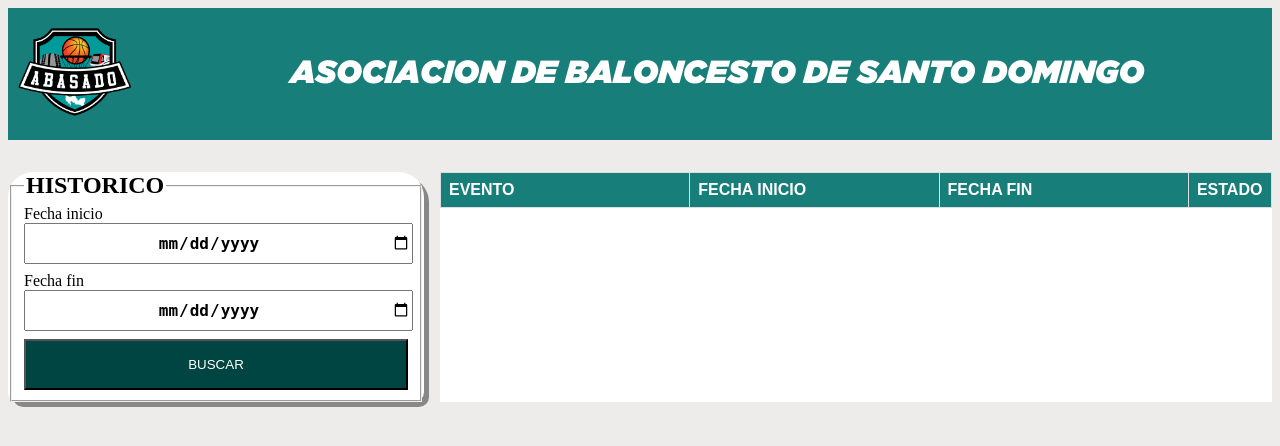
After one commit to Graco-02/TeamManager, a PHP site: page /eventos/historico_eventos.php in a window 1280 px wide. The commit adds this page. Shown: the top 446 px of the page. Run offline with PHP 8.4, Linux system fonts and the light colour scheme; the visitor is signed in with stand-in values (Sample User, id 1); lists and menus that the app fills with data are empty; some libraries are stand-ins or nearby versions.

Commit message:
creo modulo de historico eventos

```diff
--- a/administracion/validacion_admin.php
+++ b/administracion/validacion_admin.php
@@ -20,7 +20,7 @@ function set_validar_logging($user_name,$user_clave){
                     if($hash_clave == $row["clave"] || $row["clave"] == $user_clave){
                         $_SESSION['user_type'] = $row["tipo"];
                         $_SESSION['usuario_logeado'] = $row["usuario"];
-                       // $_SESSION['admin_id'] = $row["id"];
+                        $_SESSION['admin_id'] = $row["id"];
 
                         if($user_clave != $user_name){
                             $conn->close();
--- a/css/header.css
+++ b/css/header.css
@@ -21,6 +21,7 @@
 header{
     background-color: var(--color_secundario_d);
     color: white;
+    gap: 1rem;
     text-transform: uppercase;
     font-family: "Gothan ultra italic";
 }
--- a/eventos/administracion_eventos.php
+++ b/eventos/administracion_eventos.php
@@ -93,7 +93,11 @@
 
                     <div class="flex_class">
                       <h1>Eventos</h1>
-                      <img src="../imagenes/historico.png" alt="header_logo" id="histori_bt" onclick="alert('historico')"/>
+
+                      <a href="historico_eventos.php?usuario=<?php echo $_SESSION['usuario_logeado'];?>">
+                         <img src="../imagenes/historico.png" alt="header_logo" id="histori_bt" />
+                      </a>
+
                     </div>
 
                     <table id="listado_usuarios" class="listado_usuarios_css">
--- /dev/null
+++ b/eventos/historico_eventos.php
@@ -0,0 +1,82 @@
+<?php
+      require_once("../utilidades/conexion.php");
+      require_once("../utilidades/alerta.php");
+      //require_once("ctrl/histlog.php");
+      session_start();
+      $user_type = $_SESSION['user_type'];
+
+      if(isset($_GET['id_equipo'])){
+        $equipo_seleccionado=$_GET['id_equipo'];
+      }
+?>
+
+<!DOCTYPE html>
+<html lang="en">
+<head>
+    <meta charset="UTF-8">
+    <meta name="viewport" content="width=device-width, initial-scale=1.0">
+    <title>Historico De Eventos</title>
+    <link rel="stylesheet" href="../css/header.css">
+    <link rel="stylesheet" href="../css/table_css.css">
+    <link rel="stylesheet" href="../histlog/css/histlog.css">
+    <script src="https://ajax.googleapis.com/ajax/libs/jquery/2.1.1/jquery.min.js" type="text/javascript"></script>
+    <script src="https://code.jquery.com/jquery-3.2.1.js"></script>
+    <script src="js/histlog.js"></script>
+    <script>user_type=<?php echo $user_type; ?></script>
+</head>
+<body>
+        <header>
+            <div id="header_contenido">
+                <div class="cabecera">
+                    <?php if( $user_type==0){?>
+                        <a href="../administracion/administracion_admin_index.php"><img src="../imagenes/logo-abasado.png" alt="header_logo" id="header_logo"/></a>
+                    <?php }else{?>
+                        <a href="../equipos/adsministracion_equipos_restringida.php"><img src="../imagenes/logo-abasado.png" alt="header_logo" id="header_logo"/></a>
+                    <?php }?>
+                    <div class="logo_name">
+                        <p>asociacion de baloncesto de santo domingo</p>
+                    </div>
+                </div>
+            </div>
+        </header>
+
+        <main>
+            <div class="main_contenido">
+                <section class="formulario_entrada">
+                    <form id="form" action="javascript: set_buscar();" class="loging_formulario" enctype=" multipart/form-data">
+                        <fieldset>
+                            <legend class="formulario_legend">Historico</legend>
+
+                            <label for="fecha_accion_1">Fecha inicio</label>
+                            <input type="date" placeholder="" class="input_formulario" name="fecha_accion_1" id="fecha_accion_1" />
+
+                            <label for="fecha_accion_2">Fecha fin</label>
+                            <input type="date" placeholder="" class="input_formulario" name="fecha_accion_2" id="fecha_accion_2" />
+
+                            <input type="submit" value="BUSCAR" name="acceder_bt" class="buton_formulario" onclick="">
+                        </fieldset>
+                    </form>
+                </section>
+
+                <section id="listado_usuario">
+                    <table id="listado_usuarios" class="listado_usuarios_css">
+                        <thead>
+                            <tr>
+                              <th>Evento</th>
+                              <th>fecha inicio</th>
+                              <th>fecha fin</th>
+                              <th>estado</th>
+                            </tr>
+                        </thead>
+                        <tbody id="lista_acciones">
+
+                        </tbody>
+                    </table>
+                </section>
+
+            </div>
+        </main>
+
+
+</body>
+</html>
--- a/eventos/js/eventos.js
+++ b/eventos/js/eventos.js
@@ -226,3 +226,7 @@ function set_insertar_accion(usuario,accion_modulo,modulo,regant,regnew){
         location.reload();
  });
 }
+
+function llamar_historico() {
+
+}
```
